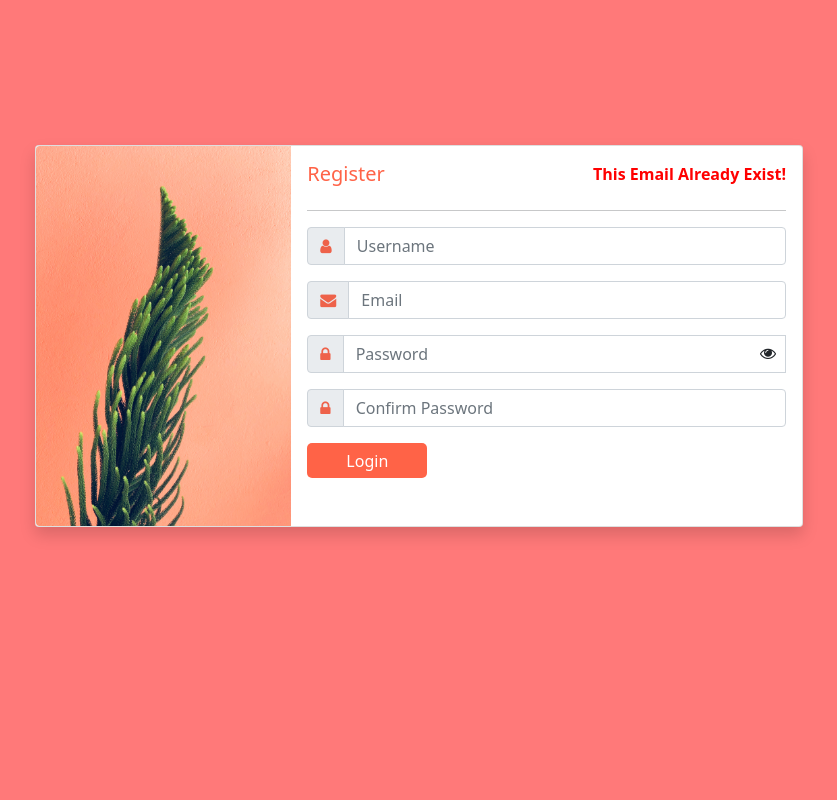
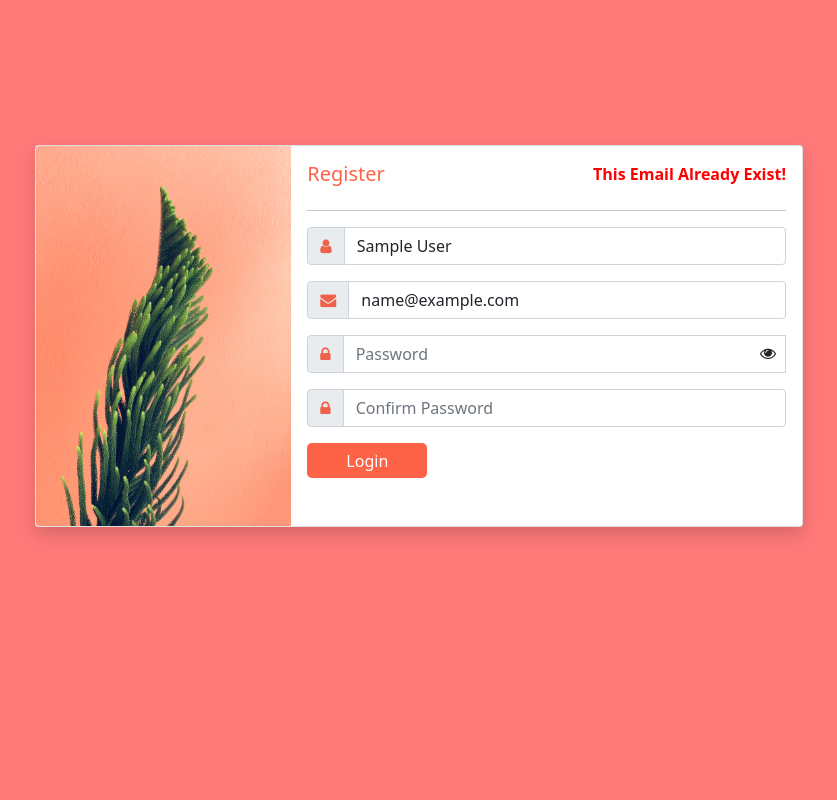
Before and after one commit to Sujon-Ahmed/CREATIVE_IT, a PHP site: page /register.php in a window 1280 px wide. Shown: the whole page, without its empty margins (210-1047 px from the left). Run offline with PHP 8.4, Linux system fonts and the light colour scheme; the visitor is signed in with stand-in values (Sample User, id 1); some libraries are stand-ins or nearby versions.

Commit message:
old data isset when show error

```diff
--- a/neon/post.php
+++ b/neon/post.php
@@ -21,6 +21,10 @@ $after_hash = password_hash($password, PASSWORD_BCRYPT);
 // created_at
 date_default_timezone_set('Asia/Dhaka');
 $created = date('y-m-d h:i:s');
+
+// old data
+$_SESSION['name'] = $name;
+$_SESSION['email'] = $email;
 
 // condition with validating all field
 if(empty($name)) {
--- a/neon/register.php
+++ b/neon/register.php
@@ -16,6 +16,7 @@ require_once 'include/header.php';
                                 <div class="d-flex justify-content-between">
                                     <h5 class="title">Register </h5>
                                     <!-- show insert data success message -->
+                                   <div>
                                         <span>
                                             <?php if(isset($_SESSION['insert_success'])) {
                                                 ?>
@@ -32,12 +33,13 @@ require_once 'include/header.php';
                                             }unset($_SESSION['email_exist']); ?>
                                         </span>
                                    </div>
+                                </div>
                                 <hr>
                                 <form action="post.php" method="POST">
                                     <!-- name input felid -->
                                     <div class="input-group">
                                         <span class="input-group-text" id="basic-addon1"><i class="fa fa-user"></i></span>
-                                        <input type="text" name="name" class="form-control" placeholder="Username">
+                                        <input type="text" name="name" value="<?= (isset($_SESSION['name'])) ? ($_SESSION['name']) : '' ?>" class="form-control" placeholder="Username">
                                     </div>
                                     <!-- name error message -->
                                     <?php
@@ -50,7 +52,7 @@ require_once 'include/header.php';
                                     <!-- email input felid -->
                                     <div class="input-group mt-3">
                                         <span class="input-group-text" id="basic-addon1"><i class="fa fa-envelope"></i></span>
-                                        <input type="text" name="email" class="form-control" placeholder="Email">
+                                        <input type="text" name="email" value="<?= (isset($_SESSION['email'])) ? ($_SESSION['email']) : '' ?>" class="form-control" placeholder="Email">
                                     </div>
                                     <!-- email error message -->
                                     <?php
```
Lines whose indentation alone changed are shown as unchanged.
